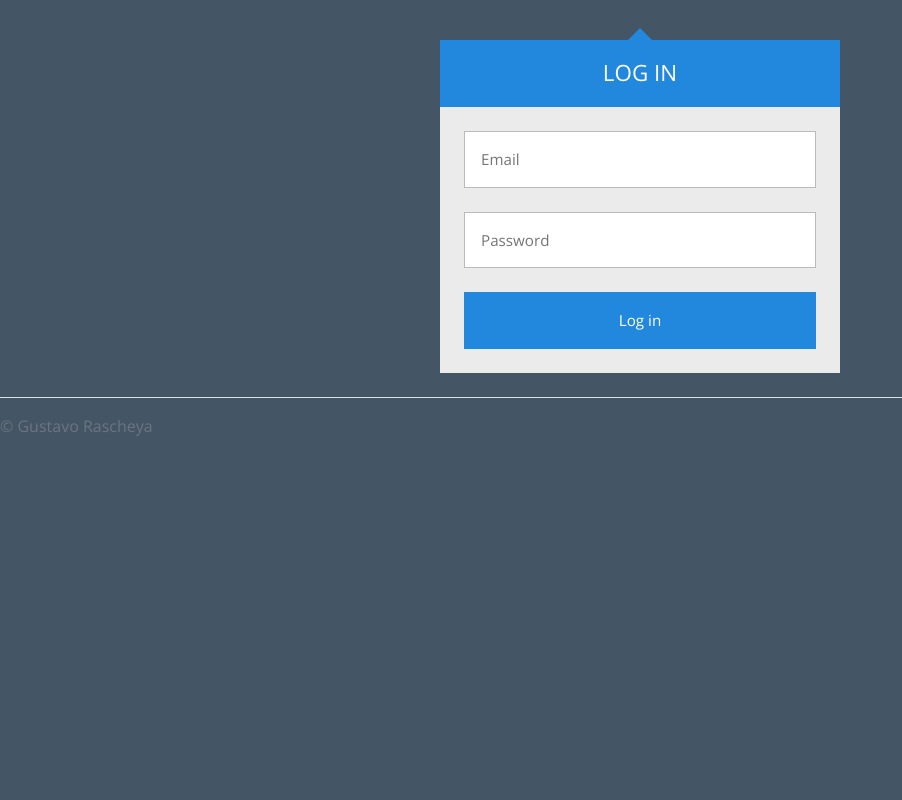
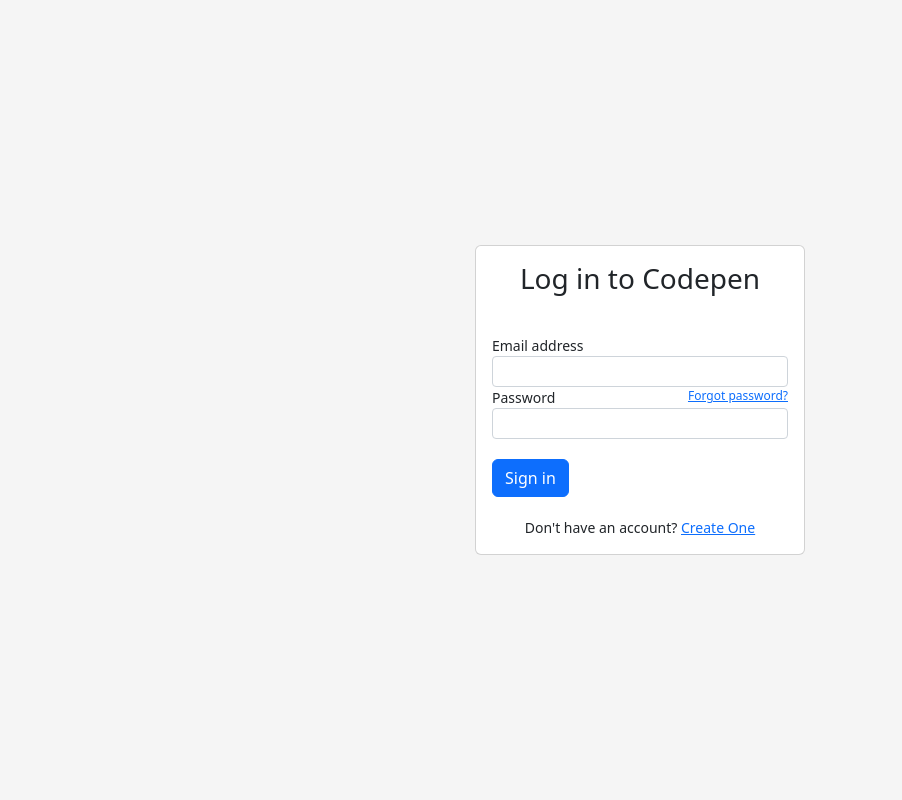
Before and after one commit to GustavoRasche/basic, a Django app: page / in a window 1280 px wide. Shown: the whole page, without its empty margins (0-902 px from the left). Run offline with Django 4.2, Linux system fonts and the light colour scheme; some libraries are stand-ins or nearby versions.

Commit message:
cambioLogin

```diff
--- /dev/null
+++ b/static/css/diseno.css
@@ -0,0 +1,41 @@
+html,body {
+	height: 100%;
+}
+
+.global-container{
+	height:100%;
+	display: flex;
+	align-items: center;
+	justify-content: center;
+	background-color: #f5f5f5;
+}
+
+form{
+	padding-top: 10px;
+	font-size: 14px;
+	margin-top: 30px;
+}
+
+.card-title{ font-weight:300; }
+
+.btn{
+	font-size: 14px;
+	margin-top:20px;
+}
+
+
+.login-form{
+	width:330px;
+	margin:20px;
+}
+
+.sign-up{
+	text-align:center;
+	padding:20px 0 0;
+}
+
+.alert{
+	margin-bottom:-30px;
+	font-size: 13px;
+	margin-top:20px;
+}
--- a/static/css/diseño.css
+++ /dev/null
@@ -1,89 +0,0 @@
-@import url(https://fonts.googleapis.com/css?family=Open+Sans:400,700);
-
-body {
-  background: #456;
-  font-family: 'Open Sans', sans-serif;
-}
-
-.login {
-  width: 400px;
-  margin: 16px auto;
-  font-size: 16px;
-}
-
-/* Reset top and bottom margins from certain elements */
-.login-header,
-.login p {
-  margin-top: 0;
-  margin-bottom: 0;
-}
-
-/* The triangle form is achieved by a CSS hack */
-.login-triangle {
-  width: 0;
-  margin-right: auto;
-  margin-left: auto;
-  border: 12px solid transparent;
-  border-bottom-color: #28d;
-}
-
-.login-header {
-  background: #28d;
-  padding: 20px;
-  font-size: 1.4em;
-  font-weight: normal;
-  text-align: center;
-  text-transform: uppercase;
-  color: #fff;
-}
-
-.login-container {
-  background: #ebebeb;
-  padding: 12px;
-}
-
-/* Every row inside .login-container is defined with p tags */
-.login p {
-  padding: 12px;
-}
-
-.login input {
-  box-sizing: border-box;
-  display: block;
-  width: 100%;
-  border-width: 1px;
-  border-style: solid;
-  padding: 16px;
-  outline: 0;
-  font-family: inherit;
-  font-size: 0.95em;
-}
-
-.login input[type="email"],
-.login input[type="password"] {
-  background: #fff;
-  border-color: #bbb;
-  color: #555;
-}
-
-/* Text fields' focus effect */
-.login input[type="email"]:focus,
-.login input[type="password"]:focus {
-  border-color: #888;
-}
-
-.login input[type="submit"] {
-  background: #28d;
-  border-color: transparent;
-  color: #fff;
-  cursor: pointer;
-}
-
-.login input[type="submit"]:hover {
-  background: #17c;
-}
-
-/* Buttons' focus effect */
-.login input[type="submit"]:focus {
-  border-color: #05a;
-}
--- a/templates/home.html
+++ b/templates/home.html
@@ -4,34 +4,42 @@
 <!DOCTYPE html>
 <html>
     <head>
+        <link rel="stylesheet" type="text/css" href="{% static 'css/diseno.css' %}" >
+        <link rel="stylesheet" href="{% static 'css/bootstrap.min.css' %}">
         <meta charset="utf-8">
         <meta http-equiv="X-UA-Compatible" content="IE=edge">
         <title></title>
-        <link rel="stylesheet" href="{% static 'css/bootstrap.min.css' %}" >
-        <meta name="description" content="">
-        <meta name="viewport" content="width=device-width, initial-scale=1">
-        <link type="text/css" rel="stylesheet" href="{% static 'css/diseño.css' %}">
+
     </head>
     <body>
+      <div class="global-container">
+        <div class="card login-form">
+        <div class="card-body">
+          <h3 class="card-title text-center">Log in to Codepen</h3>
+          <div class="card-text">
+            <!--
+            <div class="alert alert-danger alert-dismissible fade show" role="alert">Incorrect username or password.</div> -->
+            <form>
+              <!-- to error: add class "has-danger" -->
+              <div class="form-group">
+                <label for="exampleInputEmail1">Email address</label>
+                <input type="email" class="form-control form-control-sm" id="exampleInputEmail1" aria-describedby="emailHelp">
+              </div>
+              <div class="form-group">
+                <label for="exampleInputPassword1">Password</label>
+                <a href="#" style="float:right;font-size:12px;">Forgot password?</a>
+                <input type="password" class="form-control form-control-sm" id="exampleInputPassword1">
+              </div>
+              <button type="submit" class="btn btn-primary btn-block">Sign in</button>
 
-      <div class="login">
-        <div class="login-triangle"></div>
-
-        <h2 class="login-header">Log in</h2>
-
-        <form class="login-container">
-          <p><input type="email" placeholder="Email"></p>
-          <p><input type="password" placeholder="Password"></p>
-          <p><input type="submit" value="Log in"></p>
-        </form>
+              <div class="sign-up">
+                Don't have an account? <a href="#">Create One</a>
+              </div>
+            </form>
+          </div>
+        </div>
       </div>
-
-
-              <footer class="pt-3 mt-4 text-muted border-top">
-                &copy; Gustavo Rascheya
-              </footer>
-            </div>
-          </main>
+      </div>
 
 
     </body>
```
Also changed, not shown: Probando1/static/css/style.css (deleted, +0 -89 lines).
